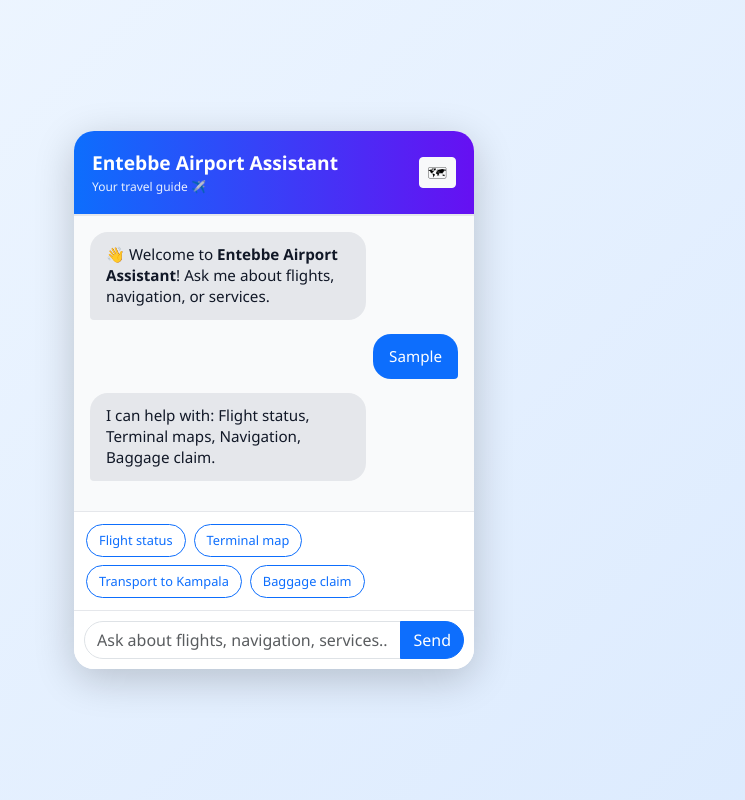
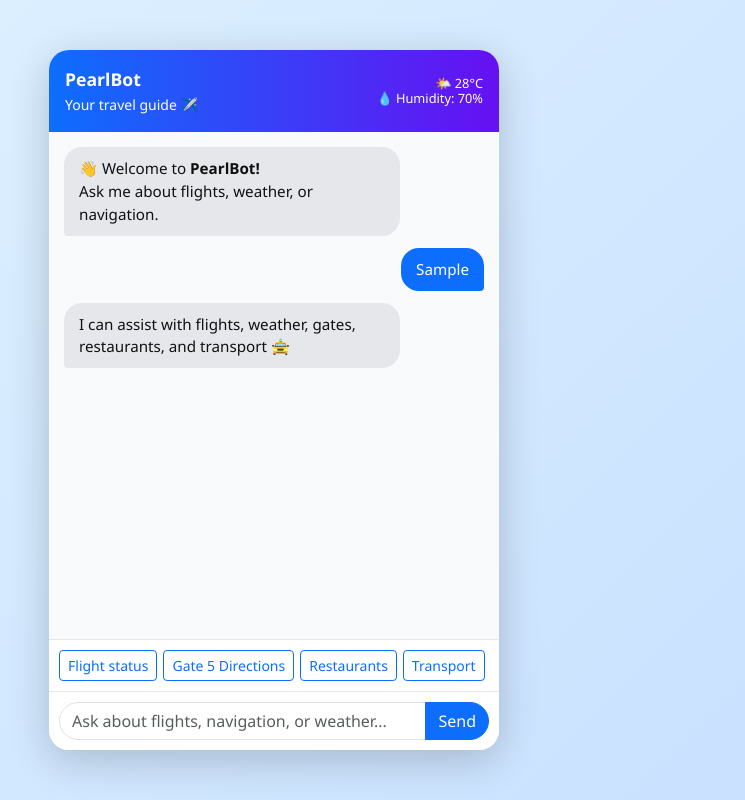
Before and after one commit to heyitslinda/EntebbeChatBot, a plain HTML site: page index.html in a window 1280 px wide. Both pictures are taken after typing "Sample" into the empty fields and a click on the button "Send". Shown: the whole page, without its empty margins (366-1111 px from the left). Drawn offline with nearby package versions, Linux system fonts and the light colour scheme.

Commit message:
The updated Structure

```diff
--- a/index.html
+++ b/index.html
@@ -3,86 +3,126 @@
 <head>
 <meta charset="utf-8">
 <meta name="viewport" content="width=device-width, initial-scale=1">
-  <title>Entebbe Airport Chatbot</title>
-  <!-- Bootstrap CSS -->
+<title>Pearlbot</title>
 <link href="https://cdn.jsdelivr.net/npm/bootstrap@5.3.2/dist/css/bootstrap.min.css" rel="stylesheet">
-  <!-- Leaflet for maps -->
 <link rel="stylesheet" href="https://unpkg.com/leaflet@1.9.4/dist/leaflet.css" />
 <style>
   body {
     margin: 0;
     font-family: 'Segoe UI', Tahoma, Geneva, Verdana, sans-serif;
-      background: linear-gradient(135deg, #f0f7ff, #dbeafe);
-      min-height: 100vh;
+    background: linear-gradient(135deg, #e0f2ff, #c7e0ff);
     display: flex;
     align-items: center;
     justify-content: center;
+    height: 100vh;
   }
 
   .chatbot {
-      width: 400px;
-      max-width: 95%;
-      background: #ffffff;
+    width: 100%;
+    max-width: 450px;
+    height: 90vh;
+    max-height: 700px;
+    background: #fff;
     border-radius: 20px;
-      overflow: hidden;
     display: flex;
     flex-direction: column;
     box-shadow: 0 10px 40px rgba(0,0,0,0.2);
-      transition: transform 0.3s ease, box-shadow 0.3s ease;
-    }
-    .chatbot:hover {
-      transform: translateY(-5px);
-      box-shadow: 0 15px 50px rgba(0,0,0,0.25);
+    overflow: hidden;
+    transition: transform 0.3s ease;
   }
 
-    .chatbot .header {
-      background: linear-gradient(90deg, #0d6efd, #6610f2);
-      color: white;
-      padding: 18px;
-      border-bottom: 2px solid #e5e7eb;
-    }
-    .chatbot .header strong {
-      font-size: 1.2rem;
+  .chatbot:hover {
+    transform: translateY(-4px);
   }
 
-    .chatbot .messages {
+  .header {
+    background: linear-gradient(90deg, #0d6efd, #6610f2);
+    color: #fff;
+    padding: 16px;
+    display: flex;
+    justify-content: space-between;
+    align-items: center;
+  }
+
+  .header strong { font-size: 1.1rem; }
+  .weather {
+    font-size: 0.8rem;
+    text-align: right;
+    line-height: 1.2;
+  }
+
+  .messages {
     flex: 1;
     overflow-y: auto;
+    padding: 15px;
     background: #f9fafb;
-      padding: 16px;
   }
-    .message { margin-bottom: 14px; display: flex; }
+
+  .message {
+    display: flex;
+    margin-bottom: 12px;
+    opacity: 0;
+    transform: translateY(20px);
+    animation: fadeSlideIn 0.5s ease forwards;
+  }
   .message.user { justify-content: flex-end; }
-    .message .bubble {
-      padding: 12px 16px;
+
+  .bubble {
+    padding: 10px 15px;
     border-radius: 18px;
-      max-width: 75%;
-      line-height: 1.4;
+    max-width: 80%;
     font-size: 0.95rem;
   }
-    .message.user .bubble {
+  .user .bubble {
     background: #0d6efd;
     color: #fff;
     border-bottom-right-radius: 4px;
   }
-    .message.bot .bubble {
+  .bot .bubble {
     background: #e5e7eb;
-      color: #111827;
+    color: #111;
     border-bottom-left-radius: 4px;
   }
 
+  @keyframes fadeSlideIn {
+    from { opacity: 0; transform: translateY(20px); }
+    to { opacity: 1; transform: translateY(0); }
+  }
+
+  .typing-indicator {
+    background: #e5e7eb;
+    padding: 10px 14px;
+    border-radius: 18px;
+    display: inline-flex;
+    align-items: center;
+    margin-bottom: 10px;
+    animation: fadeSlideIn 0.4s ease forwards;
+  }
+
+  .typing-dots span {
+    height: 8px;
+    width: 8px;
+    background: #555;
+    border-radius: 50%;
+    margin: 0 2px;
+    animation: blink 1.4s infinite both;
+  }
+
+  .typing-dots span:nth-child(2) { animation-delay: 0.2s; }
+  .typing-dots span:nth-child(3) { animation-delay: 0.4s; }
+
+  @keyframes blink {
+    0%, 80%, 100% { opacity: 0.2; }
+    40% { opacity: 1; }
+  }
+
   .quick-actions {
-      padding: 12px;
+    padding: 10px;
     border-top: 1px solid #e5e7eb;
-      background: #fff;
     display: flex;
     flex-wrap: wrap;
-      gap: 8px;
-    }
-    .quick-actions .btn {
-      border-radius: 20px;
-      font-size: 0.8rem;
-      padding: 6px 12px;
+    gap: 6px;
+    background: #fff;
   }
 
   .input-group {
@@ -90,58 +130,65 @@
     background: #fff;
     padding: 10px;
   }
+
   .input-group input {
     border-radius: 20px 0 0 20px;
   }
+
   .input-group .btn {
     border-radius: 0 20px 20px 0;
   }
 
-    /* Map modal */
-    .map-area { height: 300px; }
+  .map-area {
+    height: 300px;
+  }
 
-    @media (max-width: 500px) {
-      .chatbot { width: 100%; height: 100vh; border-radius: 0; }
-      .chatbot .messages { height: calc(100vh - 220px); }
+  @media (max-width: 600px) {
+    .chatbot {
+      height: 100vh;
+      max-height: none;
+      border-radius: 0;
+    }
+    .messages {
+      padding: 12px;
+    }
   }
 </style>
 </head>
 <body>
-
-<!-- Chatbot UI -->
-<div class="chatbot" id="chatbot">
-  <div class="header d-flex align-items-center justify-content-between">
+<div class="chatbot">
+  <div class="header">
     <div>
-      <strong>Entebbe Airport Assistant</strong>
-      <div style="font-size:12px;opacity:0.9">Your travel guide ✈️</div>
+      <strong>PearlBot</strong><br>
+      <small>Your travel guide ✈️</small>
     </div>
-    <div>
-      <button class="btn btn-sm btn-light" id="openMapBtn">🗺</button>
+    <div class="weather" id="weatherBox">
+      🌤️ 28°C<br>💧 Humidity: 70%
     </div>
   </div>
 
-  <div class="messages" id="messages" role="log" aria-live="polite"></div>
+  <div class="messages" id="messages"></div>
 
   <div class="quick-actions">
     <button class="btn btn-outline-primary btn-sm" onclick="quick('flight status')">Flight status</button>
-    <button class="btn btn-outline-primary btn-sm" onclick="quick('terminal map')">Terminal map</button>
-    <button class="btn btn-outline-primary btn-sm" onclick="quick('transport to Kampala')">Transport to Kampala</button>
-    <button class="btn btn-outline-primary btn-sm" onclick="quick('baggage claim')">Baggage claim</button>
+    <button class="btn btn-outline-primary btn-sm" onclick="quick('directions to gate 5')">Gate 5 Directions</button>
+    <button class="btn btn-outline-primary btn-sm" onclick="quick('restaurants nearby')">Restaurants</button>
+    <button class="btn btn-outline-primary btn-sm" onclick="quick('transport to Kampala')">Transport</button>
   </div>
 
   <div class="input-group">
-    <input id="input" type="text" class="form-control" placeholder="Ask about flights, navigation, services...">
+    <input id="input" type="text" class="form-control" placeholder="Ask about flights, navigation, or weather...">
     <button class="btn btn-primary" id="sendBtn">Send</button>
   </div>
 </div>
 
-<!-- Hidden map modal -->
+<!-- Map Modal -->
 <div class="modal fade" id="mapModal" tabindex="-1">
   <div class="modal-dialog modal-lg modal-dialog-centered">
     <div class="modal-content">
       <div class="modal-header">
         <h5 class="modal-title">Entebbe Airport Map</h5>
-        <button type="button" class="btn-close" data-bs-dismiss="modal"></button>
+        <button class="btn-close" data-bs-dismiss="modal"></button>
       </div>
       <div class="modal-body">
         <div id="map" class="map-area"></div>
@@ -150,18 +197,16 @@
   </div>
 </div>
 
-<!-- Bootstrap + Leaflet -->
 <script src="https://cdn.jsdelivr.net/npm/bootstrap@5.3.2/dist/js/bootstrap.bundle.min.js"></script>
 <script src="https://unpkg.com/leaflet@1.9.4/dist/leaflet.js"></script>
-
 <script>
 const messagesEl = document.getElementById('messages');
 const input = document.getElementById('input');
 const sendBtn = document.getElementById('sendBtn');
 
-function pushMessage(text, who='bot'){
+function pushMessage(text, who='bot') {
   const wrap = document.createElement('div');
-  wrap.className = 'message '+who;
+  wrap.className = 'message ' + who;
   const bubble = document.createElement('div');
   bubble.className = 'bubble';
   bubble.innerHTML = text;
@@ -170,55 +215,78 @@ function pushMessage(text, who='bot'){
   messagesEl.scrollTop = messagesEl.scrollHeight;
 }
 
-function userSend(){
-  const v = input.value.trim();
-  if(!v) return;
-  pushMessage(v,'user');
-  input.value='';
-  handleQuery(v.toLowerCase());
+function showTyping() {
+  const t = document.createElement('div');
+  t.className = 'typing-indicator';
+  t.id = 'typing';
+  t.innerHTML = '✈️ Assistant is typing <div class="typing-dots"><span></span><span></span><span></span></div>';
+  messagesEl.appendChild(t);
+  messagesEl.scrollTop = messagesEl.scrollHeight;
 }
 
-sendBtn.addEventListener('click', userSend);
-input.addEventListener('keydown', e=>{ if(e.key==='Enter') userSend(); });
+function hideTyping() {
+  const t = document.getElementById('typing');
+  if (t) t.remove();
+}
 
+function userSend() {
+  const val = input.value.trim();
+  if (!val) return;
+  pushMessage(val, 'user');
+  input.value = '';
+  handleQuery(val.toLowerCase());
+}
+
+sendBtn.onclick = userSend;
+input.addEventListener('keydown', e => { if (e.key === 'Enter') userSend(); });
 function quick(q){ input.value=q; userSend(); }
 
-function handleQuery(q){
-  if(q.includes('flight')){
-    pushMessage('Here is the latest flight info (demo):<br>✈️ UG123 — On-time<br>✈️ KQ432 — Departed<br>✈️ QR324 — Landed');
-    return;
+function handleQuery(q) {
+  showTyping();
+  setTimeout(() => {
+    hideTyping();
+
+    if (q.includes('flight')) {
+      pushMessage('Here’s an example of flight updates:<br>✈️ KQ432 — Departed<br>✈️ QR324 — Landed<br>✈️ UG123 — On Time');
     }
-  if(q.includes('map')){
-    pushMessage('Opening terminal map...');
+    else if (q.includes('weather')) {
+      pushMessage('🌤️ Current weather in Entebbe: 28°C, humidity 70%, light breeze from Lake Victoria.');
+    }
+    else if (q.includes('gate')) {
+      pushMessage('🧭 Follow signs from the main hall → turn left → proceed 100m to Gate 5.');
+      openMap();
+    }
+    else if (q.includes('restaurant')) {
+      pushMessage('🍴 Nearest restaurants: Java House (Departures), Café Javas (Arrivals), Victoria Lounge.');
+    }
+    else if (q.includes('kampala') || q.includes('transport')) {
+      pushMessage('🚗 Options: Airport Taxi (UGX 80k–120k), Shuttle (45 mins), or Airport Express Bus.');
+    }
+    else {
+      pushMessage('I can assist with flights, weather, gates, restaurants, and transport 🚖');
+    }
+
+  }, 1200);
+}
+
+// Map
+let mapInit = false;
+function openMap(){
   const mapModal = new bootstrap.Modal(document.getElementById('mapModal'));
   mapModal.show();
-    setTimeout(initMap, 300);
-    return;
-  }
-  if(q.includes('kampala') || q.includes('transport')){
-    pushMessage('🚕 You can take a taxi, shuttle, or bus via the Expressway to Kampala (~40–60 mins).');
-    return;
-  }
-  if(q.includes('baggage')){
-    pushMessage('🧳 Baggage claim is at the arrivals terminal. For assistance, check airline desks near Belt 3.');
-    return;
-  }
-  pushMessage('I can help with: Flight status, Terminal maps, Navigation, Baggage claim.');
-}
-
-let mapInited=false;
-function initMap(){
-  if(mapInited) return;
-  mapInited=true;
-  const entebbeLatLng = [0.0424,32.4435];
-  const map = L.map('map').setView(entebbeLatLng, 14);
+  if (!mapInit) {
+    setTimeout(() => {
+      const map = L.map('map').setView([0.0424,32.4435], 14);
       L.tileLayer('https://{s}.tile.openstreetmap.org/{z}/{x}/{y}.png', {
         attribution: '© OpenStreetMap'
       }).addTo(map);
-  L.marker(entebbeLatLng).addTo(map).bindPopup('Entebbe Intl Airport (EBB)').openPopup();
+      L.marker([0.0424,32.4435]).addTo(map).bindPopup('🛬 Entebbe Intl Airport').openPopup();
+      mapInit = true;
+    }, 500);
+  }
 }
 
-pushMessage('👋 Welcome to <strong>Entebbe Airport Assistant</strong>! Ask me about flights, navigation, or services.');
+pushMessage('👋 Welcome to <strong>PearlBot!</strong><br>Ask me about flights, weather, or navigation.');
 </script>
 </body>
 </html>
```
Lines whose indentation alone changed are shown as unchanged.
